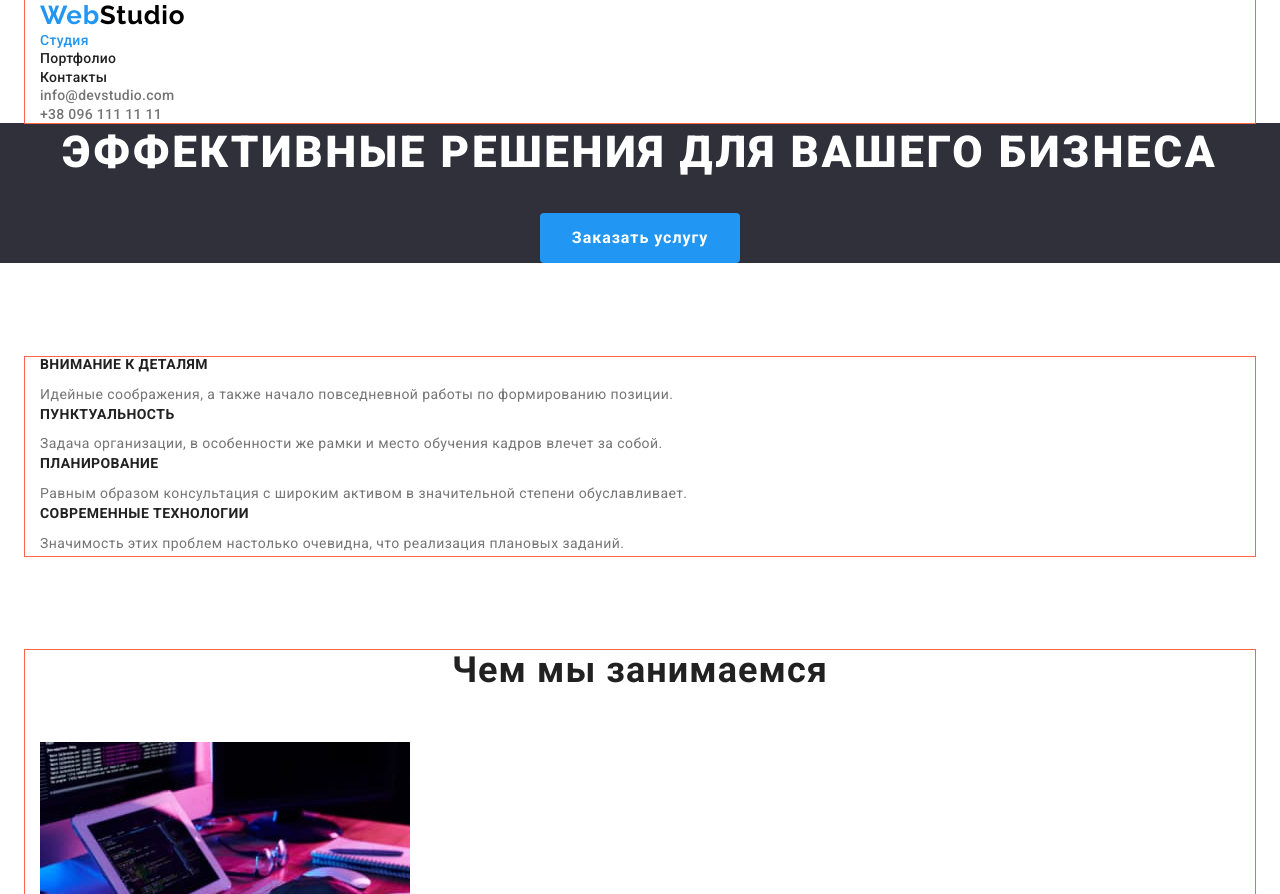
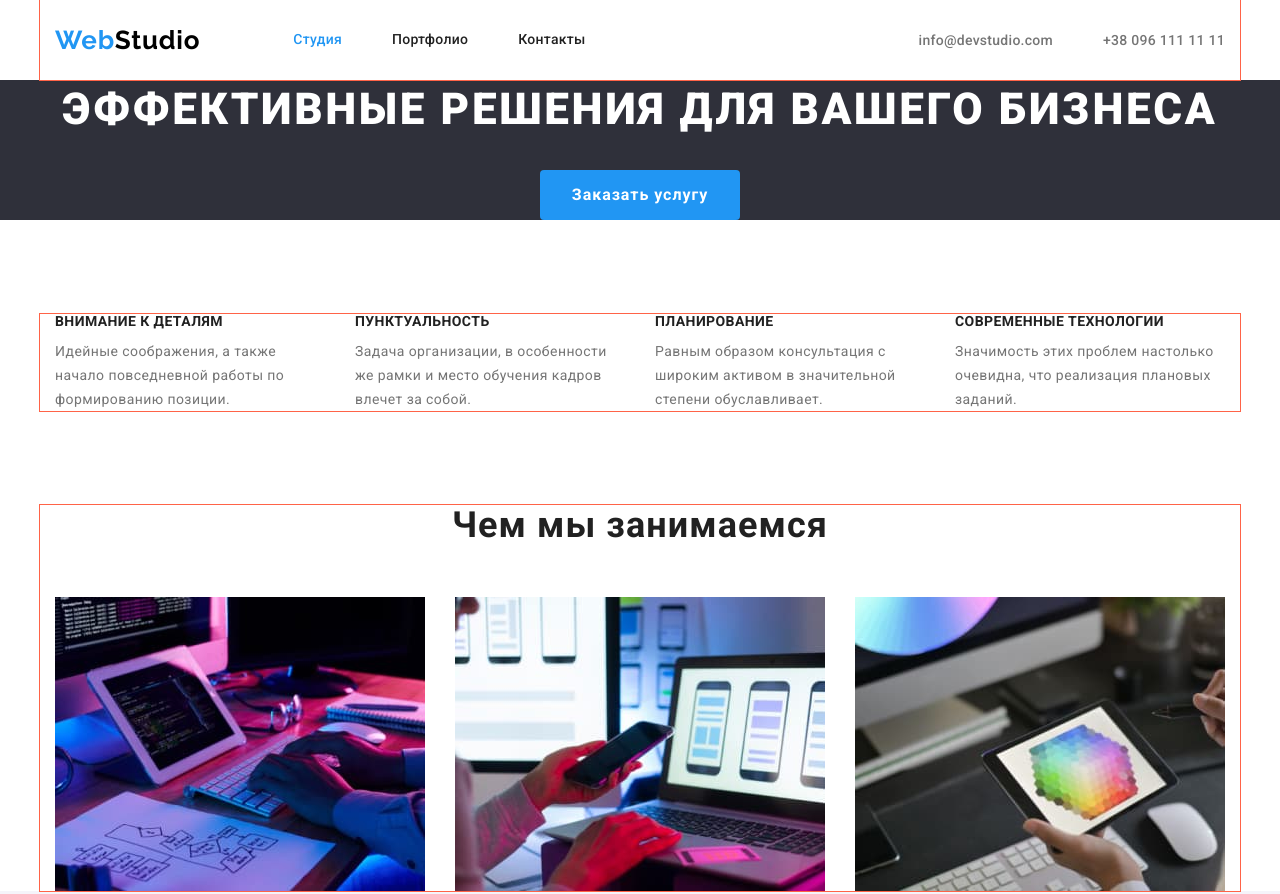
Before and after one commit to OlegAndreiev/goit-markup-hw-03, a plain HTML site: page index.html in a window 1280 px wide. Shown: the top 894 px of the page. Drawn offline with nearby package versions, Linux system fonts and the light colour scheme.

Commit message:
Вносит Flex на главную страницу

```diff
--- a/css/styles.css
+++ b/css/styles.css
@@ -87,7 +87,7 @@ h6 {
 
 .container {
   outline: 1px solid tomato;
-  width: 1230px;
+  width: 1200px;
   padding-left: 15px;
   padding-right: 15px;
   margin-left: auto;
@@ -130,6 +130,11 @@ h6 {
   background-color: var(--header-bg-color);
 }
 
+.main-header {
+  display: flex;
+  align-items: center;
+}
+
 /* Логотип */
 .logo-header,
 .logo-footer {
@@ -151,7 +156,20 @@ h6 {
 }
 
 /* Site nav */
+.site-nav {
+  display: flex;
+  margin-left: 93px;
+}
+
+.site-nav .item:not(:last-child) {
+  margin-right: 50px;
+}
+
 .site-nav .link {
+  display: block;
+  padding-top: 32px;
+  padding-bottom: 32px;
+
   color: var(--title-text-color);
 
   font-weight: 500;
@@ -169,6 +187,15 @@ h6 {
 }
 
 /* Auth nav */
+.auth-nav {
+  display: flex;
+  margin-left: auto;
+}
+
+.auth-nav .item + .item {
+  margin-left: 50px;
+}
+
 .auth-nav .link {
   color: var(--primary-text-color);
 
@@ -217,6 +244,18 @@ h6 {
 }
 
 /* Features */
+.features-list {
+  display: flex;
+}
+
+.features-list .item:not(:last-child) {
+  margin-right: 30px;
+}
+
+.features-list .item {
+  width: 270px;
+}
+
 .features-list .title {
   color: var(--title-text-color);
 
@@ -244,7 +283,20 @@ h6 {
   padding-top: 94px;
 }
 
+.work-list {
+  display: flex;
+}
+
+.work-list .item:not(:last-child) {
+  margin-right: 30px;
+}
+
 /* Team  */
+
+.team-list {
+  display: flex;
+}
+
 .team-list .title {
   color: var(--title-text-color);
 
@@ -262,9 +314,13 @@ h6 {
 
 .team-list .card {
   background-color: var(--primary-bg-color);
-  border-style: solid;
+  /* border-style: solid;
   border-color: var(--card-border-color);
-  border-width: 1px;
+  border-width: 1px; */
+}
+
+.team-list .card:not(:last-child) {
+  margin-right: 30px;
 }
 
 .team-bgc {
@@ -276,6 +332,16 @@ h6 {
   text-align: center;
 }
 
+.card-item .title {
+  margin-bottom: 10px;
+}
+
+.card {
+  box-shadow: 0px 1px 3px rgba(0, 0, 0, 0.12), 0px 1px 1px rgba(0, 0, 0, 0.14),
+    0px 2px 1px rgba(0, 0, 0, 0.2);
+  border-radius: 0px 0px 4px 4px;
+}
+
 .section-team {
   padding-top: 94px;
   padding-bottom: 94px;
@@ -283,12 +349,24 @@ h6 {
 
 .section-team .section-title {
   padding-top: 94px;
-  /* margin-bottom: 50px; */
 }
 
 /* Footer  */
+
+.main-footer {
+  height: 252px;
+  padding-top: 60px;
+}
+
 .footer-bgc {
   background-color: var(--footer-bg-color);
+}
+
+.logo-footer-full {
+  margin-bottom: 20px;
+}
+.address-list .item:not(:last-child) {
+  margin-bottom: 9px;
 }
 
 .address-list .link:hover,
--- a/index.html
+++ b/index.html
@@ -24,20 +24,20 @@
     <!-- Шапка -->
 
     <header class="header-bgc">
-      <div class="container">
+      <div class="container main-header">
         <a href="./index.html" class="logo-header link"><span class="pre-logo">Web</span>Studio</a>
         <nav>
           <ul class="site-nav list">
-            <li><a href="./index.html" class="link current">Студия</a></li>
-            <li><a href="./portfolio.html" class="link">Портфолио</a></li>
-            <li><a href="" class="link">Контакты</a></li>
+            <li class="item"><a href="./index.html" class="link current">Студия</a></li>
+            <li class="item"><a href="./portfolio.html" class="link">Портфолио</a></li>
+            <li class="item"><a href="" class="link">Контакты</a></li>
           </ul>
         </nav>
         <ul class="auth-nav list">
-          <li>
+          <li class="item">
             <a href="mailto:info@devstudio.com" class="link">info@devstudio.com</a>
           </li>
-          <li>
+          <li class="item">
             <a href="tel:+380961111111" class="link">+38 096 111 11 11</a>
           </li>
         </ul>
@@ -55,25 +55,25 @@
         <div class="container">
           <h2 class="section-title visually-hidden">Особенности</h2>
           <ul class="features-list list">
-            <li>
+            <li class="item">
               <h3 class="title">Внимание к деталям</h3>
               <p class="text">
                 Идейные соображения, а также начало повседневной работы по формированию позиции.
               </p>
             </li>
-            <li>
+            <li class="item">
               <h3 class="title">Пунктуальность</h3>
               <p class="text">
                 Задача организации, в особенности же рамки и место обучения кадров влечет за собой.
               </p>
             </li>
-            <li>
+            <li class="item">
               <h3 class="title">Планирование</h3>
               <p class="text">
                 Равным образом консультация с широким активом в значительной степени обуславливает.
               </p>
             </li>
-            <li>
+            <li class="item">
               <h3 class="title">Современные технологии</h3>
               <p class="text">
                 Значимость этих проблем настолько очевидна, что реализация плановых заданий.
@@ -86,8 +86,8 @@
       <section class="section-work section">
         <div class="container">
           <h2 class="section-title">Чем мы занимаемся</h2>
-          <ul class="list">
-            <li>
+          <ul class="work-list list">
+            <li class="item">
               <img
                 src="./images/hands_tablet_big.jpg"
                 alt="Человек занимающийся версткой сайта"
@@ -95,7 +95,7 @@
                 height="294"
               />
             </li>
-            <li>
+            <li class="item">
               <img
                 src="./images/hands_phone.jpg"
                 alt="Человек занимающийся разработкой мобильного приложения"
@@ -103,7 +103,7 @@
                 height="294"
               />
             </li>
-            <li>
+            <li class="item">
               <img
                 src="./images/hands_tablet_small.jpg"
                 alt="Человек занимающийся дизайнерской работой"
@@ -138,8 +138,10 @@
                 width="270"
                 height="260"
               />
+              <div class="card-item">
                 <h3 class="title">Ольга Репина</h3>
                 <p lang="en" class="text">Frontend Developer</p>
+              </div>
             </li>
             <li class="card">
               <img
@@ -148,8 +150,10 @@
                 width="270"
                 height="260"
               />
+              <div class="card-item">
                 <h3 class="title">Николай Тарасов</h3>
                 <p lang="en" class="text">Marketing</p>
+              </div>
             </li>
             <li class="card">
               <img
@@ -158,8 +162,10 @@
                 width="270"
                 height="260"
               />
+              <div class="card-item">
                 <h3 class="title">Михаил Ермаков</h3>
                 <p lang="en" class="text">UI Designer</p>
+              </div>
             </li>
           </ul>
         </div>
@@ -167,17 +173,21 @@
     </main>
     <!-- Подвал -->
     <footer class="footer-bgc">
-      <div class="container">
-        <a href="./index.html" class="logo-footer link"><span class="pre-logo">Web</span>Studio</a>
+      <div class="container main-footer">
+        <div class="logo-footer-full">
+          <a href="./index.html" class="logo-footer link"
+            ><span class="pre-logo">Web</span>Studio</a
+          >
+        </div>
         <address>
           <ul class="address-list list">
-            <li>
+            <li class="item">
               <a href="" class="work-address link">г. Киев, пр-т Леси Украинки, 26</a>
             </li>
-            <li>
+            <li class="item">
               <a href="mailto:info@example.com" class="contacts link">info@example.com</a>
             </li>
-            <li>
+            <li class="item">
               <a href="tel:+380991111111" class="contacts link">+38 099 111 11 11</a>
             </li>
           </ul>
```
Lines whose indentation alone changed are shown as unchanged.
